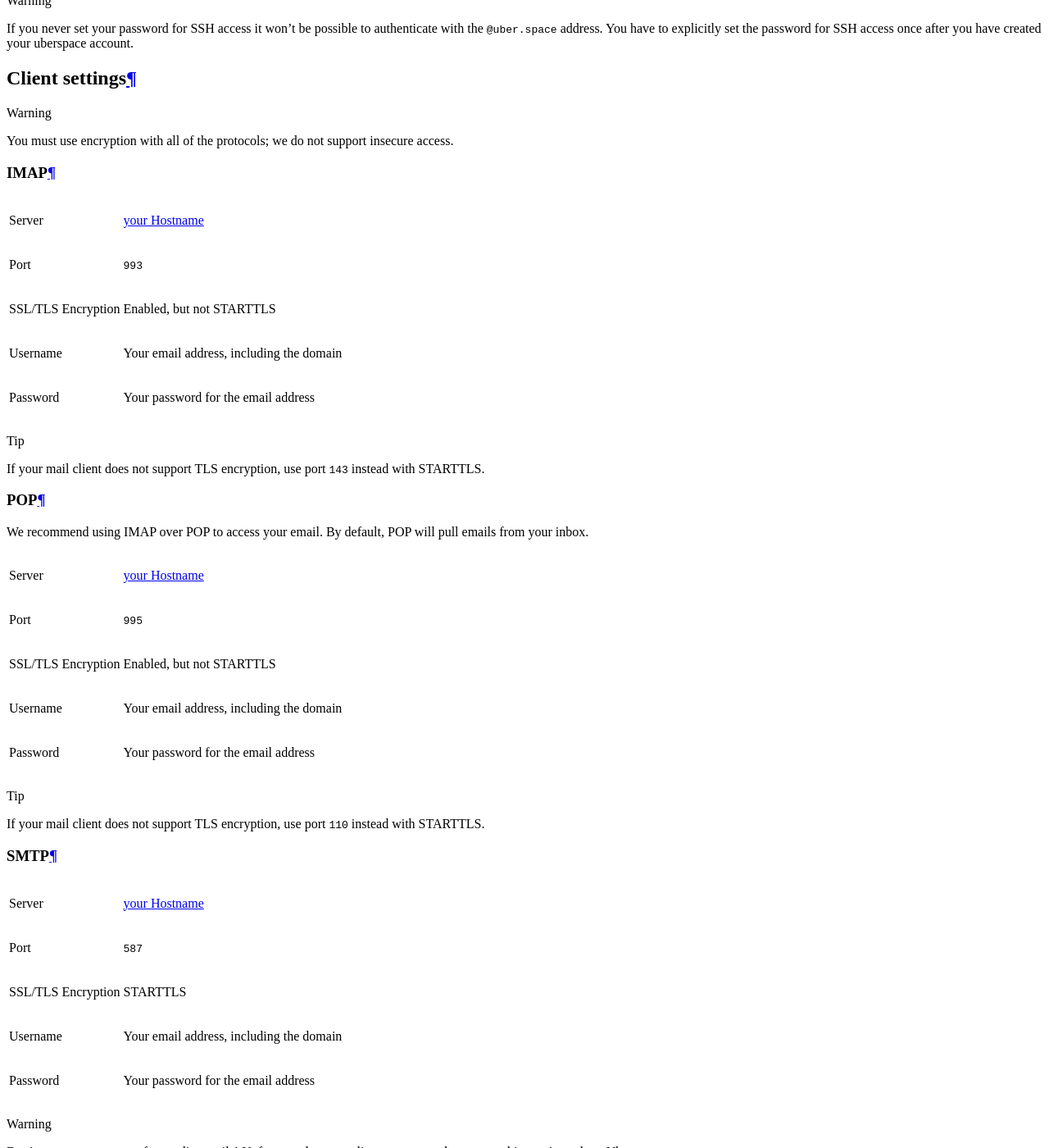
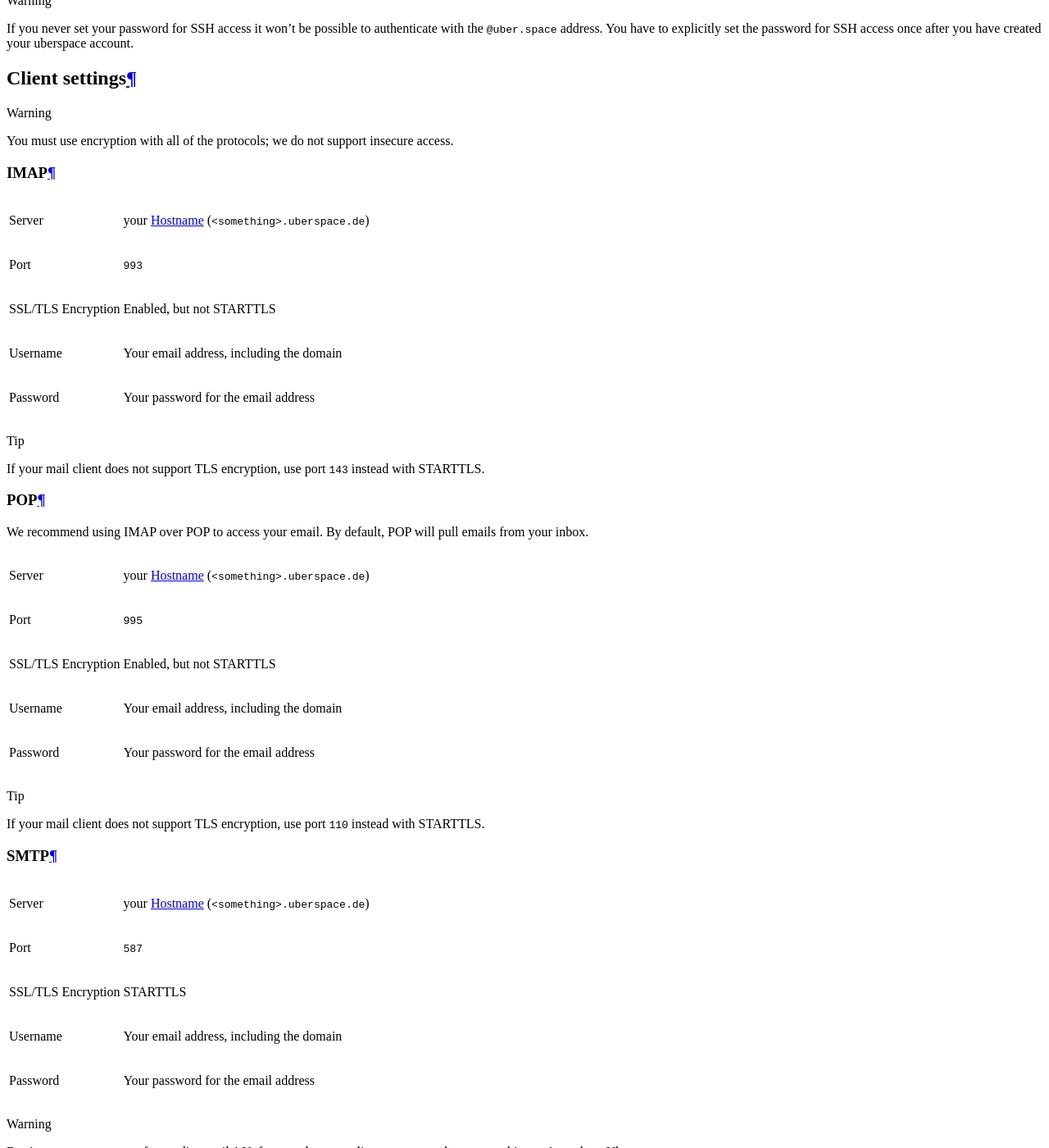
Before and after one commit to Uberspace/manual, a Sphinx documentation site: the page built from source/mail-access.rst, in a window 1280 px wide and 1400 px high, scrolled down 2100 px. Shown: the whole window at 82% size. Built offline with Sphinx 7.4.7 and the Read the Docs theme 2.0.0, drawn with Linux system fonts in a browser that asks for light colours; some of the changed text lies outside the part shown.

Commit message:
specify more clearly the hostname in mail-access #338

```diff
--- a/source/mail-access.rst
+++ b/source/mail-access.rst
@@ -23,17 +23,17 @@
 IMAP
 ----
 
-+--------------------+----------------------------------------------+
-|Server              | :term:`your Hostname`                        |
-+--------------------+----------------------------------------------+
-|Port                | ``993``                                      |
-+--------------------+----------------------------------------------+
-|SSL/TLS Encryption  | Enabled, but not STARTTLS                    |
-+--------------------+----------------------------------------------+
-|Username            | Your email address, including the domain     |
-+--------------------+----------------------------------------------+
-|Password            | Your password for the email address          |
-+--------------------+----------------------------------------------+
++--------------------+-----------------------------------------------------------+
+|Server              | your :term:`Hostname` (``<something>.uberspace.de``)      |
++--------------------+-----------------------------------------------------------+
+|Port                | ``993``                                                   |
++--------------------+-----------------------------------------------------------+
+|SSL/TLS Encryption  | Enabled, but not STARTTLS                                 |
++--------------------+-----------------------------------------------------------+
+|Username            | Your email address, including the domain                  |
++--------------------+-----------------------------------------------------------+
+|Password            | Your password for the email address                       |
++--------------------+-----------------------------------------------------------+
 
 .. tip:: If your mail client does not support TLS encryption, use port ``143`` instead with STARTTLS.
 
@@ -42,34 +42,34 @@
 
 We recommend using IMAP over POP to access your email. By default, POP will pull emails from your inbox.
 
-+--------------------+----------------------------------------------+
-|Server              | :term:`your Hostname`                        |
-+--------------------+----------------------------------------------+
-|Port                | ``995``                                      |
-+--------------------+----------------------------------------------+
-|SSL/TLS Encryption  | Enabled, but not STARTTLS                    |
-+--------------------+----------------------------------------------+
-|Username            | Your email address, including the domain     |
-+--------------------+----------------------------------------------+
-|Password            | Your password for the email address          |
-+--------------------+----------------------------------------------+
++--------------------+-----------------------------------------------------------+
+|Server              | your :term:`Hostname` (``<something>.uberspace.de``)      |
++--------------------+-----------------------------------------------------------+
+|Port                | ``995``                                                   |
++--------------------+-----------------------------------------------------------+
+|SSL/TLS Encryption  | Enabled, but not STARTTLS                                 |
++--------------------+-----------------------------------------------------------+
+|Username            | Your email address, including the domain                  |
++--------------------+-----------------------------------------------------------+
+|Password            | Your password for the email address                       |
++--------------------+-----------------------------------------------------------+
 
 .. tip:: If your mail client does not support TLS encryption, use port ``110`` instead with STARTTLS.
 
 SMTP
 ----
 
-+--------------------+----------------------------------------------+
-|Server              | :term:`your Hostname`                        |
-+--------------------+----------------------------------------------+
-|Port                | ``587``                                      |
-+--------------------+----------------------------------------------+
-|SSL/TLS Encryption  | STARTTLS                                     |
-+--------------------+----------------------------------------------+
-|Username            | Your email address, including the domain     |
-+--------------------+----------------------------------------------+
-|Password            | Your password for the email address          |
-+--------------------+----------------------------------------------+
++--------------------+-----------------------------------------------------------+
+|Server              | your :term:`Hostname` (``<something>.uberspace.de``)      |
++--------------------+-----------------------------------------------------------+
+|Port                | ``587``                                                   |
++--------------------+-----------------------------------------------------------+
+|SSL/TLS Encryption  | STARTTLS                                                  |
++--------------------+-----------------------------------------------------------+
+|Username            | Your email address, including the domain                  |
++--------------------+-----------------------------------------------------------+
+|Password            | Your password for the email address                       |
++--------------------+-----------------------------------------------------------+
 
 .. warning:: Don't use ports ``25`` or ``465`` for sending mails! Unfortunately many clients try to use these ports, this won't work on Uberspace.
 
```
Also changed, not shown: other parts of source/mail-access.rst (+1 -1 lines).
